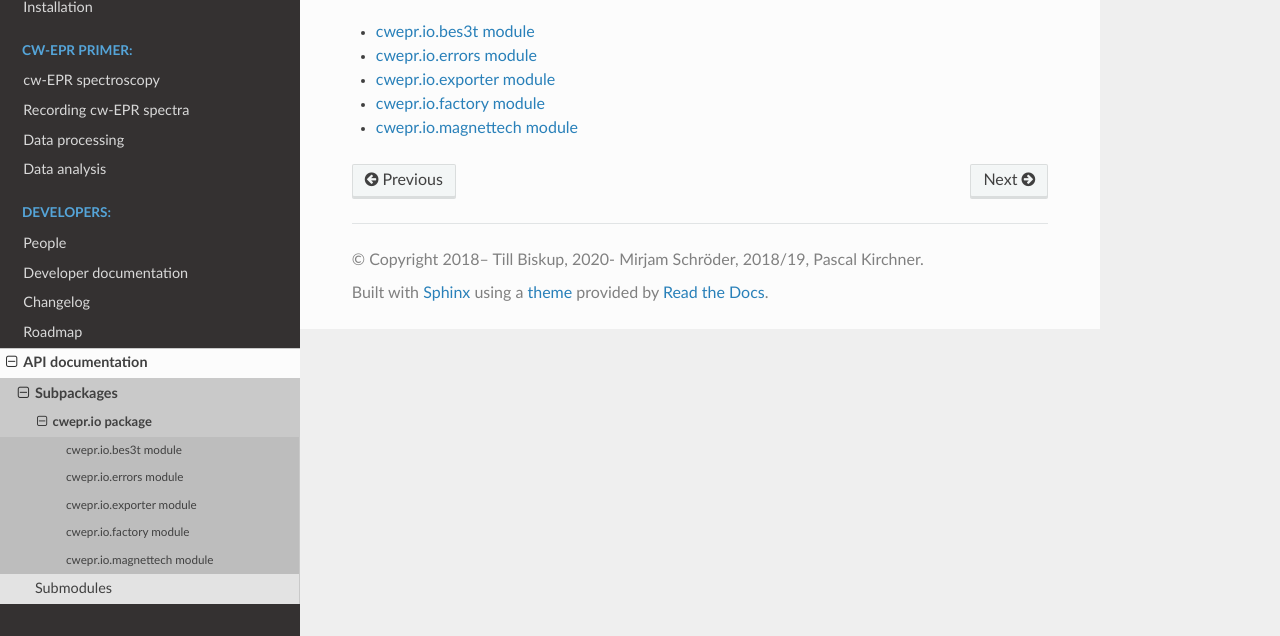
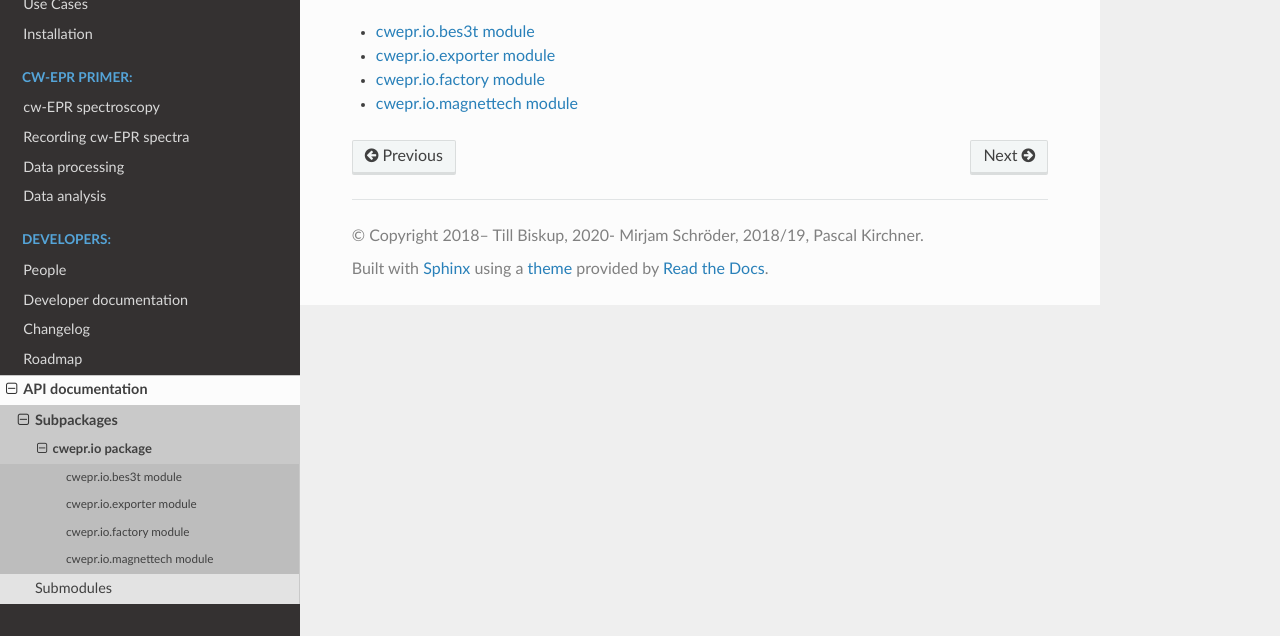
Before and after one commit to tillbiskup/cwepr, a Sphinx documentation site: the page built from docs/api/cwepr.io.rst, in a window 1280 px wide, cut to the strip 264-900 px from the top of the page. Built offline with Sphinx 7.4.7 and the Read the Docs theme 2.0.0, drawn with Linux system fonts in a browser that asks for light colours.

Commit message:
updated docs

```diff
--- a/docs/api/cwepr.io.errors.rst
+++ /dev/null
@@ -1,7 +0,0 @@
-cwepr.io.errors module
-======================
-
-.. automodule:: cwepr.io.errors
-   :members:
-   :undoc-members:
-   :show-inheritance:
--- a/docs/api/cwepr.io.rst
+++ b/docs/api/cwepr.io.rst
@@ -10,7 +10,6 @@
    :maxdepth: 4
 
    cwepr.io.bes3t
-   cwepr.io.errors
    cwepr.io.exporter
    cwepr.io.factory
    cwepr.io.magnettech
--- a/docs/index.rst
+++ b/docs/index.rst
@@ -144,9 +144,9 @@
 Indices and tables
 ==================
 
-* :ref:`genindex`
-* :ref:`modindex`
-* :ref:`search`
+  * :ref:`genindex`
+  * :ref:`modindex`
+  * :ref:`search`
 
 
 License
```
Also changed, not shown: 2 other files.
